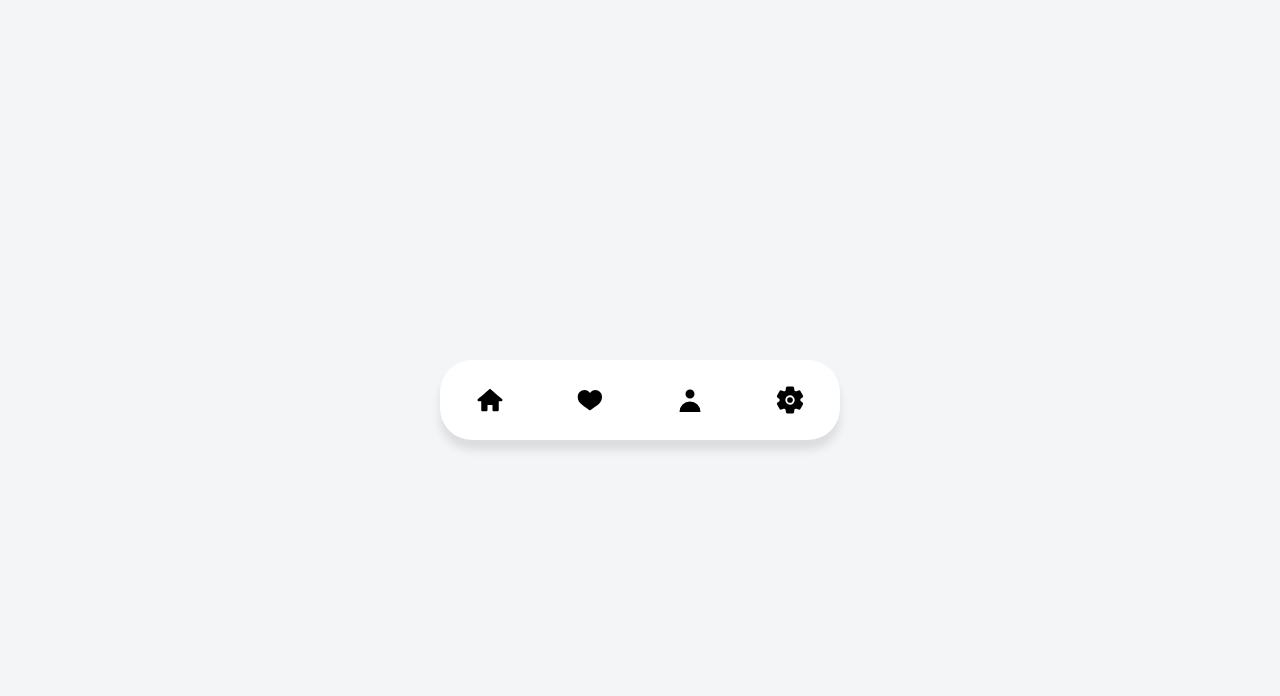
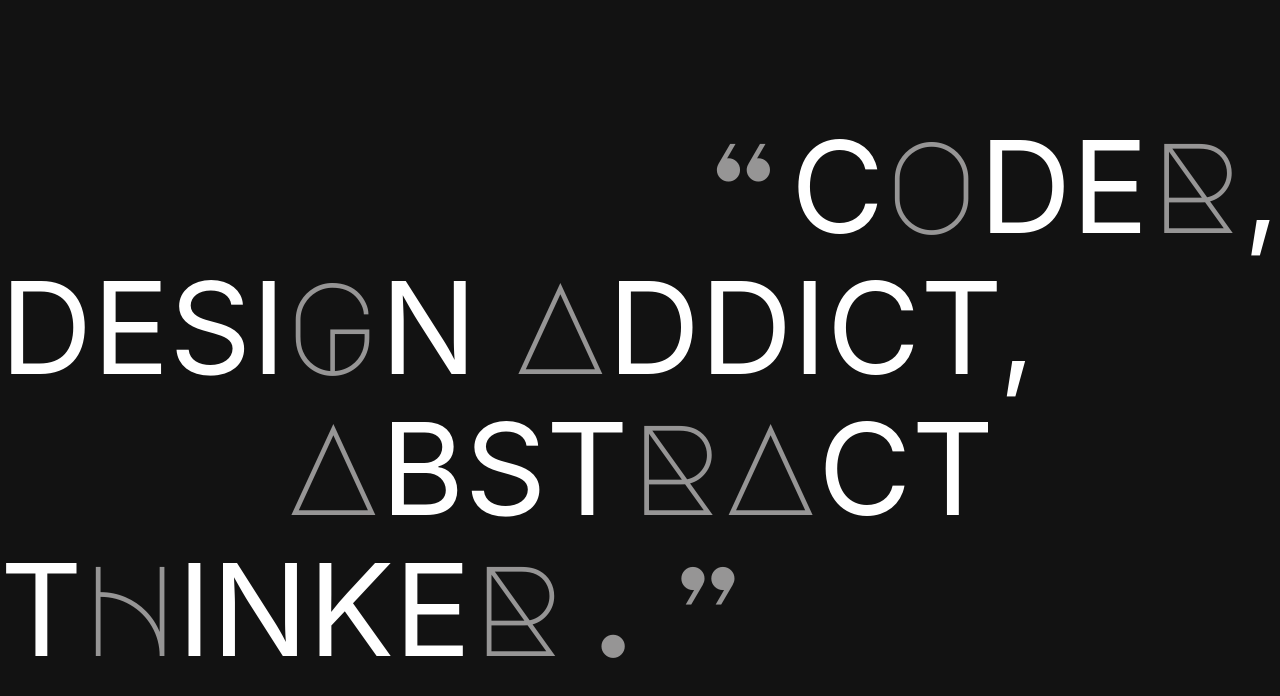
Before and after one commit to sudhir9297/React-Components, a React (Create React App) app: page / in a window 1280 px wide. Shown: the top 696 px of the page. Built offline with nearby package versions, Linux system fonts and the light colour scheme.

Commit message:
text reveal on Load

```diff
--- a/public/index.html
+++ b/public/index.html
@@ -1,20 +1,21 @@
 <!DOCTYPE html>
 <html lang="en">
+
 <head>
   <meta charset="utf-8" />
   <link rel="icon" href="%PUBLIC_URL%/favicon.ico" />
   <meta name="viewport" content="width=device-width, initial-scale=1" />
   <meta name="theme-color" content="#000000" />
-    <meta
-      name="description"
-      content="Web site created using create-react-app"
-    />
+  <meta name="description" content="Web site created using create-react-app" />
   <link rel="apple-touch-icon" href="%PUBLIC_URL%/logo192.png" />
   <!--
       manifest.json provides metadata used when your web app is installed on a
       user's mobile device or desktop. See https://developers.google.com/web/fundamentals/web-app-manifest/
     -->
   <link rel="manifest" href="%PUBLIC_URL%/manifest.json" />
+  <link rel="preconnect" href="https://fonts.googleapis.com">
+  <link rel="preconnect" href="https://fonts.gstatic.com" crossorigin>
+  <link href="https://fonts.googleapis.com/css2?family=Major+Mono+Display&display=swap" rel="stylesheet">
   <!--
       Notice the use of %PUBLIC_URL% in the tags above.
       It will be replaced with the URL of the `public` folder during the build.
@@ -26,6 +27,7 @@
     -->
   <title>React Component</title>
 </head>
+
 <body>
   <noscript>You need to enable JavaScript to run this app.</noscript>
   <div id="root"></div>
@@ -40,4 +42,5 @@
       To create a production bundle, use `npm run build` or `yarn build`.
     -->
 </body>
+
 </html>
--- a/src/App.js
+++ b/src/App.js
@@ -1,11 +1,50 @@
-import React from "react";
+import React, { useEffect } from "react";
 import styled from "styled-components";
-import { NavBar } from "./components";
+import gsap from "gsap";
 
 function App() {
+  console.log(gsap);
+
+  useEffect(() => {
+    const t1 = gsap.timeline();
+    t1.from(".singleLine div ", {
+      y: 200,
+      ease: "power4.out",
+      delay: 1,
+      duration: 1.8,
+      stagger: {
+        amount: 0.4,
+      },
+    });
+
+    return () => {};
+  });
+
   return (
     <AppContainer>
-      <NavBar />
+      <Wrapper>
+        <Line className="singleLine">
+          <Text>
+            <span>“</span>C<span>o</span>DE<span>R</span>,
+          </Text>
+        </Line>
+        <Line className="singleLine">
+          <Text>
+            DESI<span>G</span>N <span>A</span>DDICT,
+          </Text>
+        </Line>
+        <Line className="singleLine">
+          <Text>
+            <span>A</span>BST<span>RA</span>CT
+          </Text>
+        </Line>
+        <Line className="singleLine">
+          <Text>
+            {" "}
+            T<span>H</span>INKE<span>R.”</span>
+          </Text>
+        </Line>
+      </Wrapper>
     </AppContainer>
   );
 }
@@ -16,9 +55,47 @@ const AppContainer = styled.div`
   width: 100vw;
   height: 100vh;
   color: #000000;
-  background: #f4f5f7;
+  background: #121212;
   position: relative;
   display: flex;
   align-items: center;
   justify-content: center;
 `;
+
+const Wrapper = styled.div`
+  width: 100vw;
+  height: 100vh;
+  display: flex;
+  flex-direction: column;
+  justify-content: center;
+  align-items: center;
+`;
+
+const Line = styled.div`
+  width: 100%;
+  height: 11vw;
+  position: relative;
+  overflow: hidden;
+
+  &:nth-of-type(1) {
+    display: flex;
+    justify-content: flex-end;
+  }
+  &:nth-of-type(3) {
+    display: flex;
+    justify-content: center;
+  }
+`;
+
+const Text = styled.div`
+  position: absolute;
+  font-size: 10vw;
+  color: #fff;
+  line-height: 10vw;
+
+  span {
+    font-family: "Major Mono Display", monospace;
+    color: rgb(150, 149, 149);
+    font-size: 10vw;
+  }
+`;
```
Lines whose indentation alone changed are shown as unchanged.
